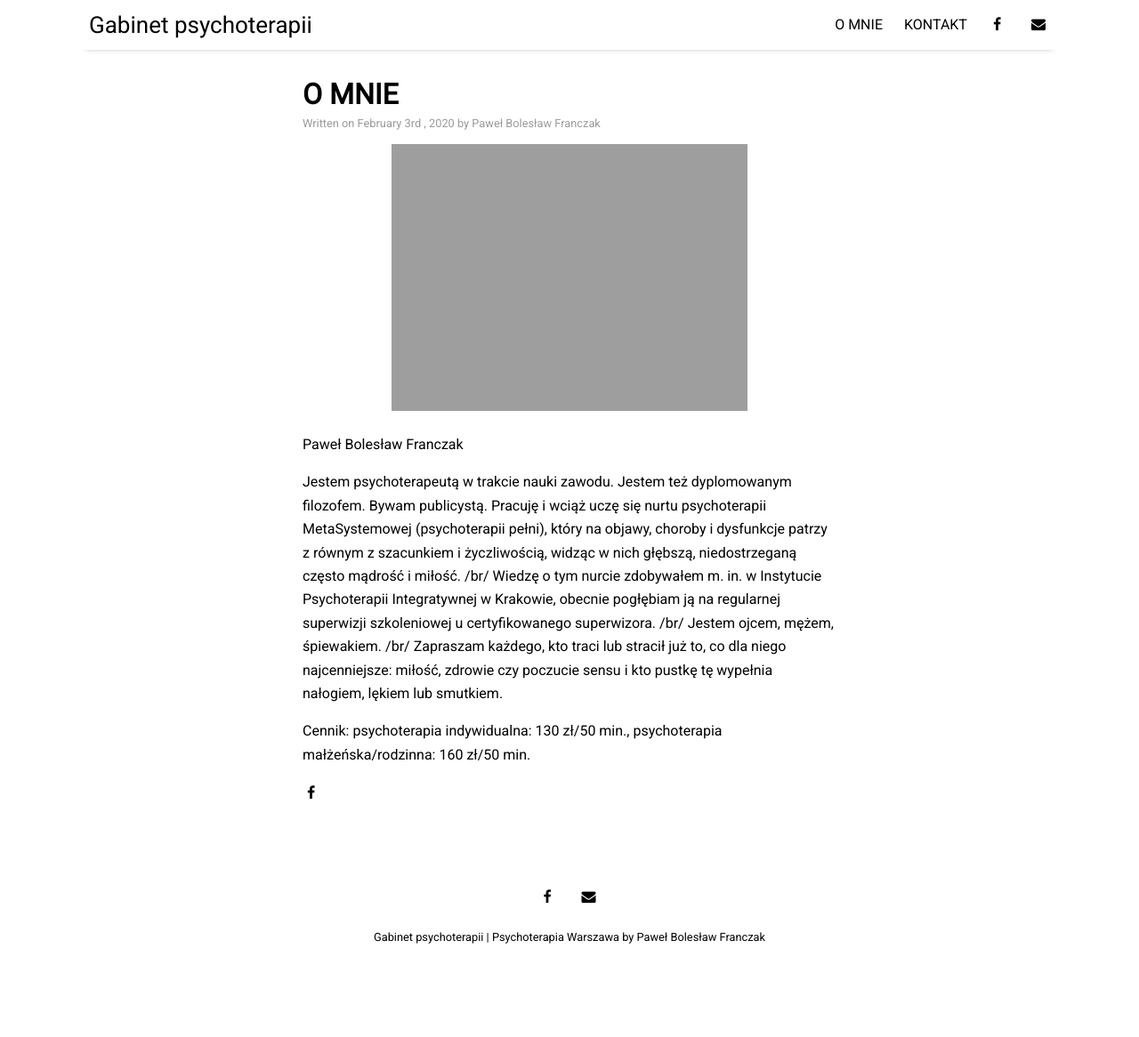
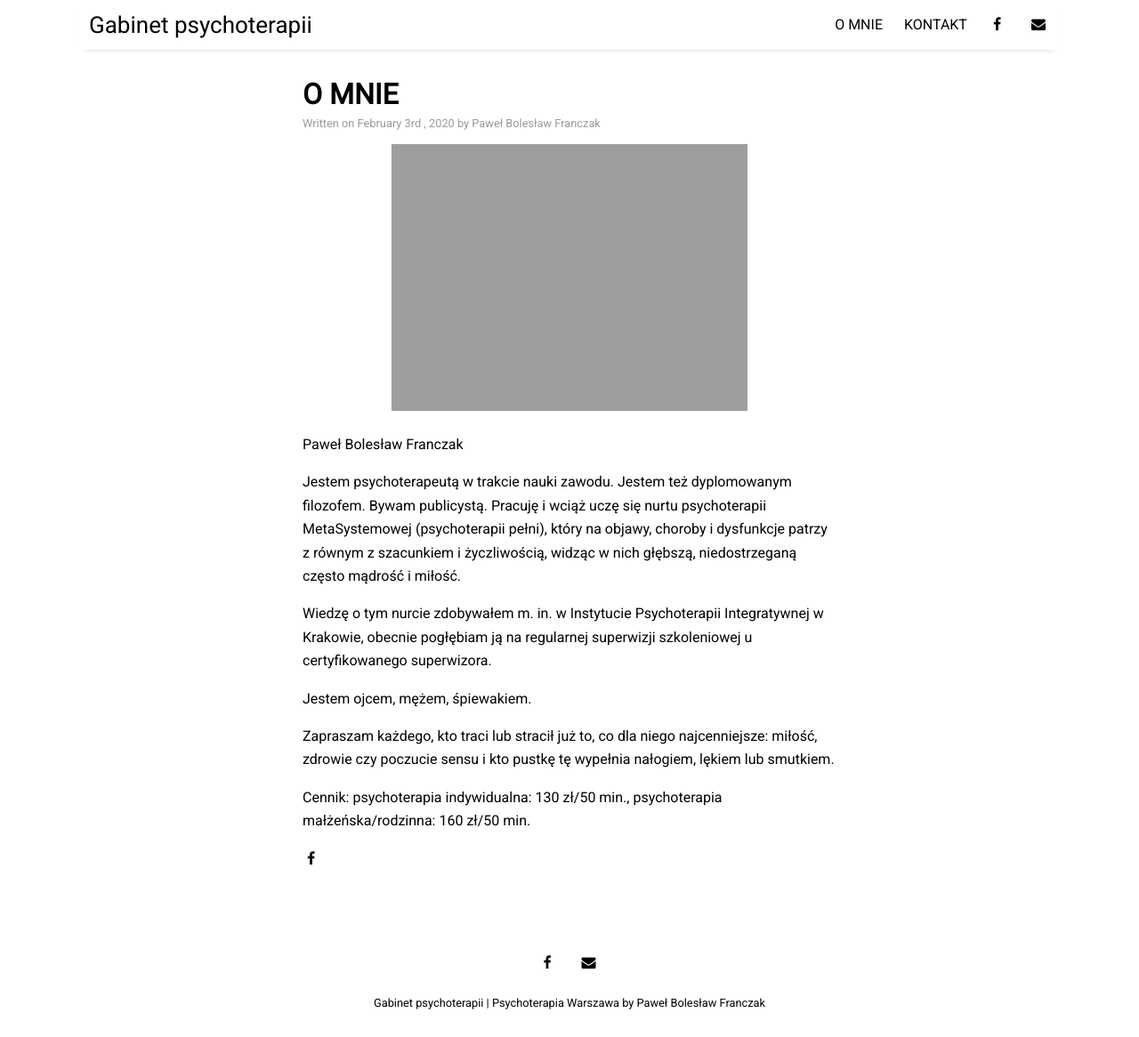
Before and after one commit to kmmolska/kmmolska.github.io, a Jekyll site: the page built from _posts/2020-02-03-o-mnie.md, in a window 1280 px wide and 1166 px high. Shown: the whole window at 89% size. Built offline with Jekyll 4.4.1, drawn with Linux system fonts in a browser that asks for light colours; nearby versions of some CDN libraries.

```diff
--- a/_posts/2020-02-03-o-mnie.md
+++ b/_posts/2020-02-03-o-mnie.md
@@ -11,11 +11,11 @@ Paweł Bolesław Franczak
 
 Jestem psychoterapeutą w trakcie nauki zawodu. Jestem też dyplomowanym filozofem. Bywam publicystą.
 Pracuję i wciąż uczę się nurtu psychoterapii MetaSystemowej (psychoterapii pełni), który na objawy, choroby i dysfunkcje patrzy z równym z szacunkiem i życzliwością, widząc w nich głębszą, niedostrzeganą często mądrość i miłość.
-/br/
+
 Wiedzę o tym nurcie zdobywałem m. in. w Instytucie Psychoterapii Integratywnej w Krakowie, obecnie pogłębiam ją na regularnej superwizji szkoleniowej u certyfikowanego superwizora.
-/br/
+
 Jestem ojcem, mężem, śpiewakiem.
-/br/
+
 Zapraszam każdego, kto traci lub stracił już to, co dla niego najcenniejsze: miłość, zdrowie czy poczucie sensu i kto pustkę tę wypełnia nałogiem, lękiem lub smutkiem.
 
 Cennik: psychoterapia indywidualna: 130 zł/50 min., psychoterapia małżeńska/rodzinna: 160 zł/50 min.
```
